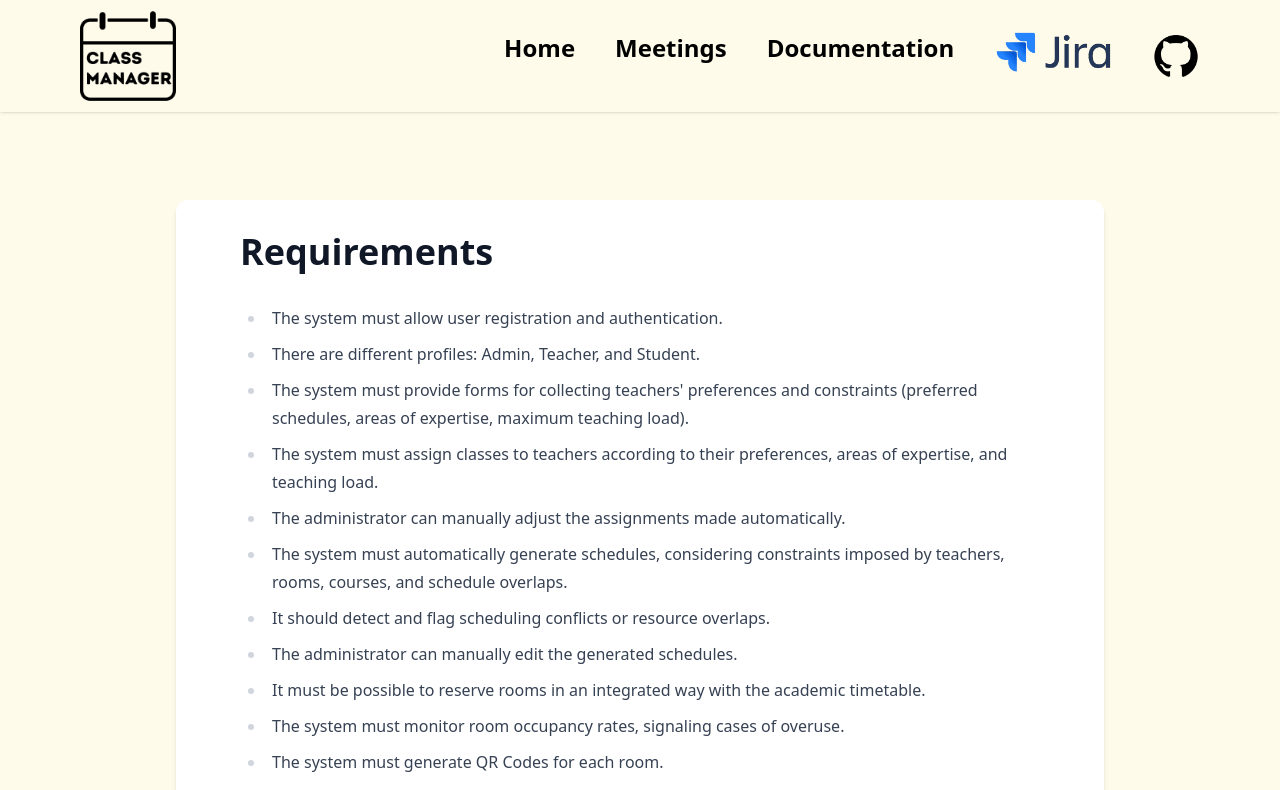
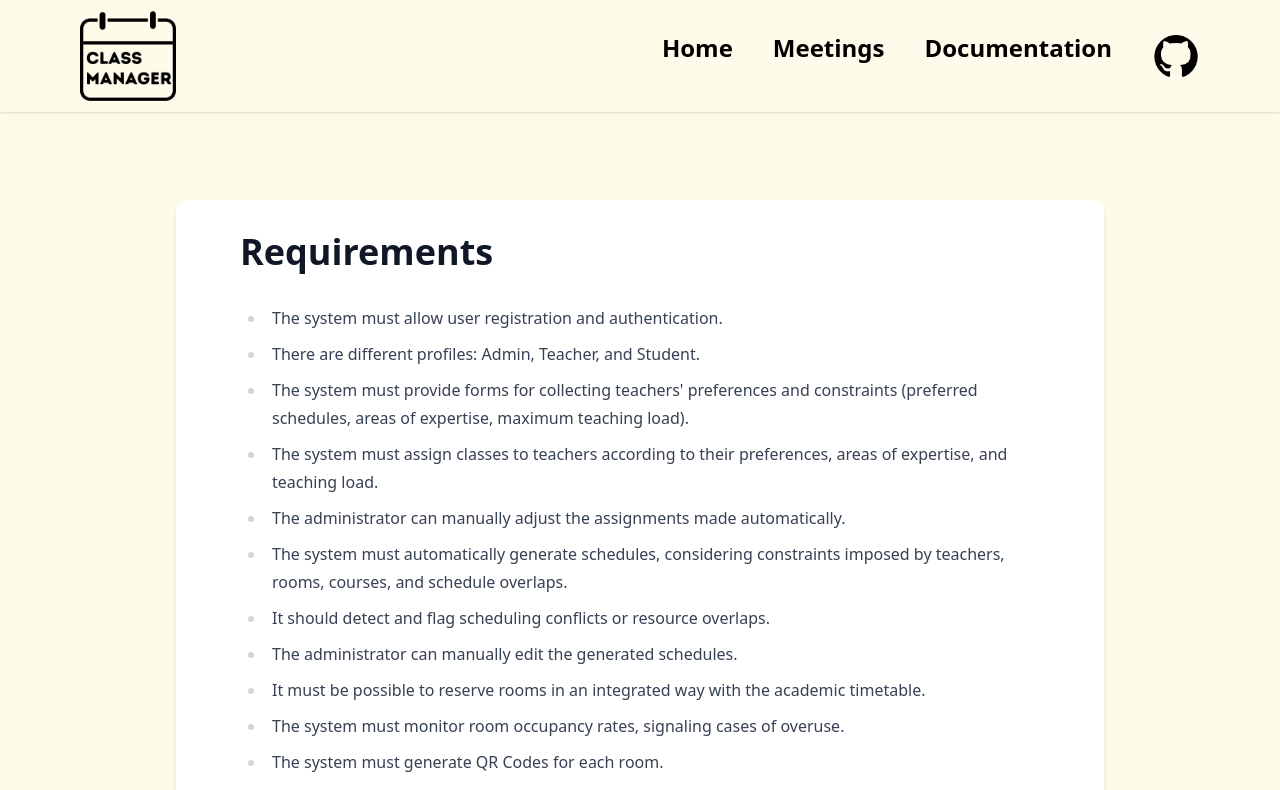
Before and after one commit to ClassManager-PEI/ClassManager-microsite, a React (Vite) app: page /ClassManager-microsite/documentation in a window 1280 px wide. Shown: the top 790 px of the page. Built offline with nearby package versions, Linux system fonts and the light colour scheme.

Commit message:
removed jira

```diff
--- a/src/components/Navbar.jsx
+++ b/src/components/Navbar.jsx
@@ -13,7 +13,6 @@ export default function Navbar() {
                 <Link to="/" className="text-2xl text-black font-bold">Home</Link>
                 <Link to="/meetings" className="text-2xl text-black font-bold">Meetings</Link>
                 <Link to="/documentation" className="text-2xl text-black font-bold">Documentation</Link>
-                <Link to="https://classmanagerpei.atlassian.net/jira/software/projects/CRM/boards/1?atlOrigin=eyJpIjoiNDE0ZmYwZThiMjRiNDNiNDljYjE0ZGEyNjNjZDcwYTIiLCJwIjoiaiJ9" className="hover:expand"><img src={LogoJira} alt="JiraLogo" className="h-10"/></Link>
                 <a href="https://github.com/ClassManager-PEI/" className="hover:expand"><img src={LogoGitHub} alt="GitHubLogo" className="w-12 h-12 object-contain"/></a>
 
             </div>
--- a/src/components/TeamMember.jsx
+++ b/src/components/TeamMember.jsx
@@ -16,7 +16,7 @@ export default function TeamMember({member}) {
                 />
             </div>
 
-            <div className="flex-1 text-left">
+            <div className="flex-1 text-left mt-2">
                 <h2 className="text-3xl font-bold text-amber-900 mb-2 flex justify-center">{member.name}</h2>
                 <div className="text-lg text-stone-700 m-auto flex items-center justify-center">
                 {member.role}
```
